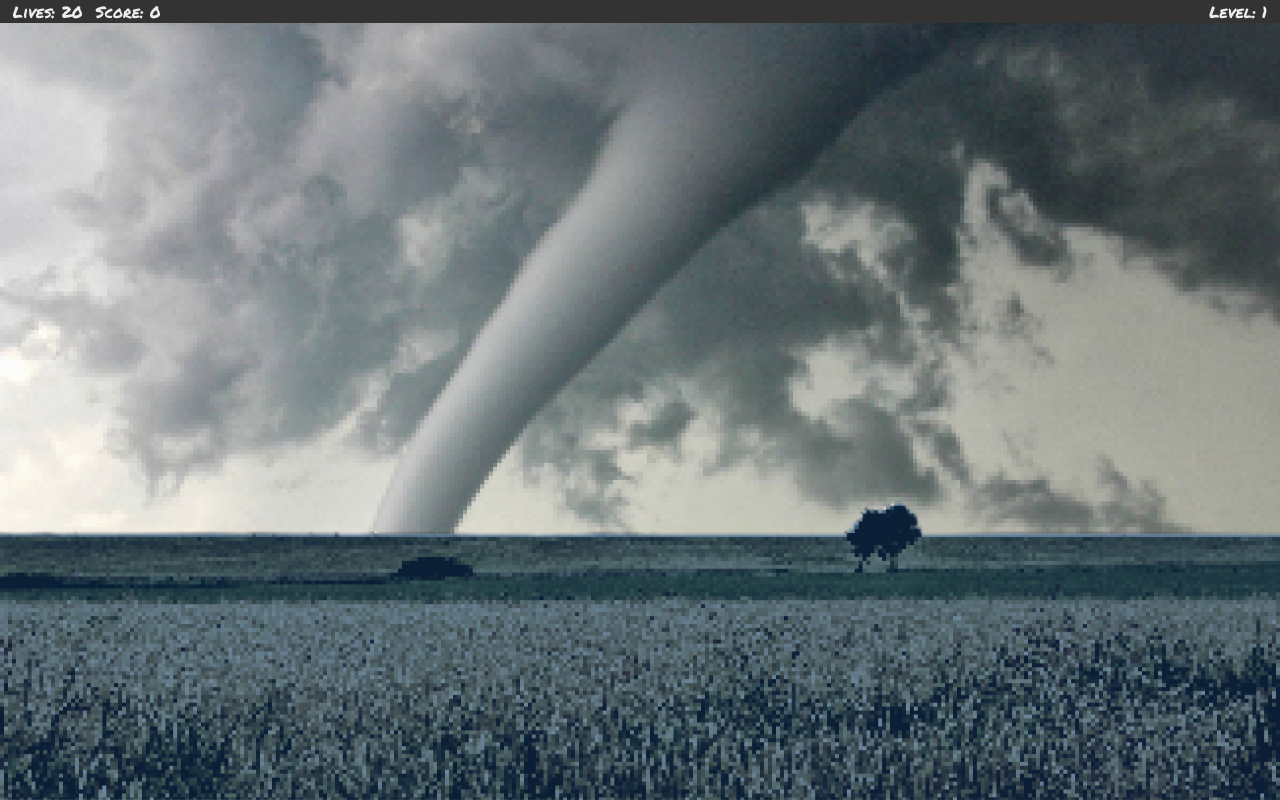
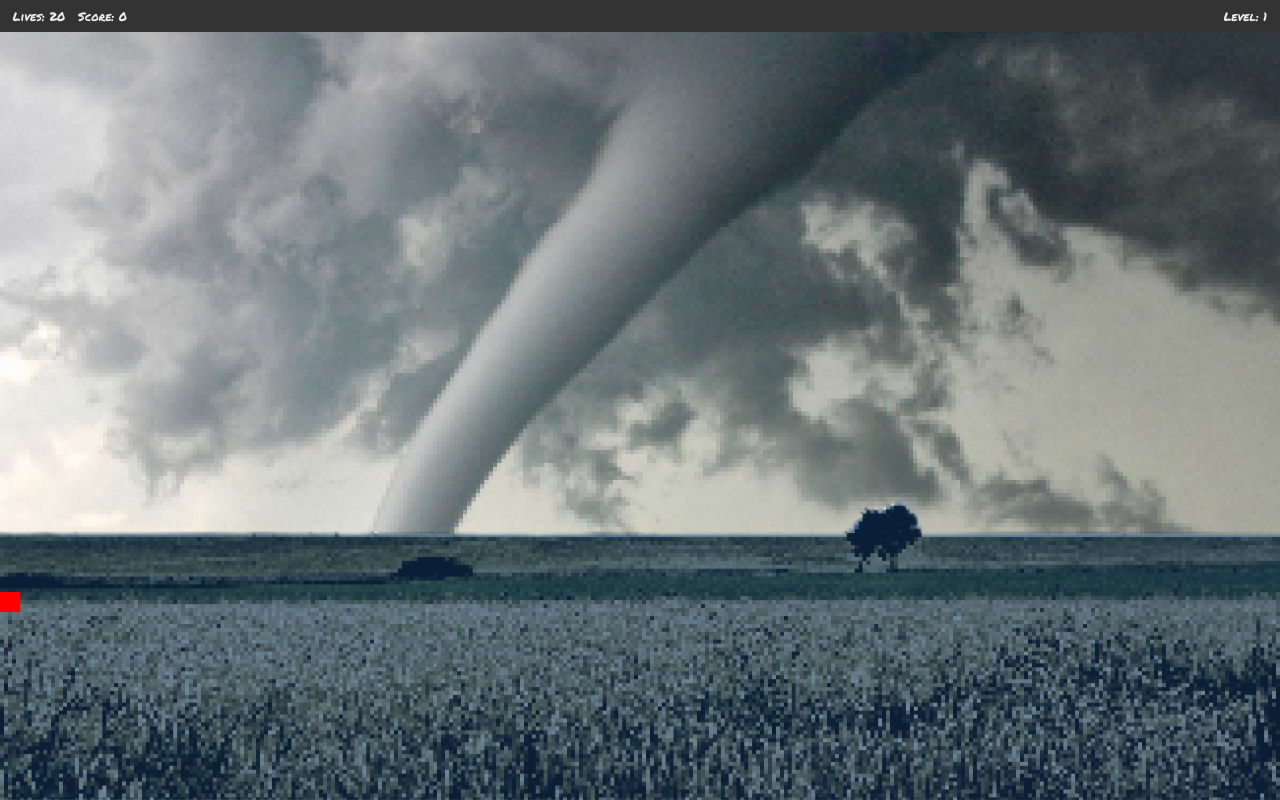
Before and after one commit to javisastre/type-phoon, a plain HTML site: page index.html in a window 1280 px wide. Both pictures are taken after a click on the button "Start Game". Drawn offline with Linux system fonts and the light colour scheme.

Commit message:
z-index fixed

```diff
--- a/css/style.css
+++ b/css/style.css
@@ -29,11 +29,14 @@
 
 #game header {
   background-color: #333333;
+  height: 4vh;
   color: #eeeeee;
   font-family: "Permanent Marker", Arial, sans-serif;
+  font-size: 1.5vh;
   display: flex;
   flex-direction: row;
   justify-content: space-between;
+  align-items: center;
 }
 
 #left {
@@ -44,12 +47,19 @@
   padding-left: 1vw;
 }
 
-#rigth > div {
+#right > div {
   padding-right: 1vw;
 }
 
-#rigth {
+#right {
   text-align: right;
+}
+
+#canvas-container {
+  width: auto;
+  height: 100vh;
+  position: absolute;
+  z-index: 100;
 }
 
 #active-area img {
--- a/index.html
+++ b/index.html
@@ -15,7 +15,6 @@
     <script src="./src/background.js"></script>
     <script src="./src/game.js"></script>
     <script src="./src/data.js"></script>
-    <script src="./src/activeLetters.js"></script>
     <script src="./src/main.js"></script>
   </body>
 </html>
--- a/src/activeLetters.js
+++ /dev/null
@@ -1,17 +0,0 @@
-class ActiveLetters {
-  constructor() {
-    this.active = [];
-  }
-
-  addLetter() {
-    const random = Math.floor(Math.random() * letters.length);
-    const letter = new Letter(random);
-    this.active.push(letter);
-  }
-
-  printActiveLetters() {
-    for (let letter of this.active) {
-      console.log(letter.char);
-    }
-  }
-}
--- a/src/game.js
+++ b/src/game.js
@@ -10,23 +10,65 @@ class Game {
     this.lives = 20;
     this.score = 0;
     this.level = 1;
-    this.library = new ActiveLetters();
+    this.canvas = null;
+    this.library = [];
+    this.canvasContext = null;
+    this.gameIsOver = false;
+    this.gameScreen = null;
   }
 
   start() {
+    // locate canvas and start the canvas context
+    this.canvas = document.querySelector("canvas");
+    this.canvasContext = this.canvas.getContext("2d");
+
+    //set canvas dimensions to the container around it
+    const canvasContainer = document.querySelector("#canvas-container");
+    console.log(canvasContainer);
+    let containerW = canvasContainer.offsetWidth;
+    let containerH = canvasContainer.clientHeight;
+    console.log(containerW + "x" + containerH);
+
+    this.canvas.setAttribute("width", canvasContainer.offsetWidth);
+    this.canvas.setAttribute("height", canvasContainer.offsetHeight);
+
+    // locate all the header elements and assign them their values
     lives = document.querySelector("#lives .value");
     lives.innerHTML = this.lives;
     score = document.querySelector("#score .value");
     score.innerHTML = this.score;
     level = document.querySelector("#level .value");
     level.innerHTML = this.level;
+
+    // store the activeArea's element address
     activeArea = document.querySelector("#active-area img");
 
-    this.library.addLetter();
-    this.library.printActiveLetters();
+    // call the main loop function
+    this.mainLoop();
+  }
 
-    addEventListener("mouseover", function (event) {
-      console.log("over");
-    });
+  mainLoop() {
+    const loop = () => {
+      // we create one random letter per loop
+      this.addLetter();
+
+      // we all draw the letters
+
+      this.library.forEach((letter) => {
+        letter.updatePosition();
+        letter.draw();
+      });
+    };
+
+    window.requestAnimationFrame(loop);
+  }
+
+  addLetter() {
+    const randomLetter = Math.floor(Math.random() * letters.length);
+    const letter = new Letter(randomLetter, this.canvas);
+    this.library.push(letter);
   }
 }
+// addEventListener("mouseover", function (event) {
+//   console.log("over");
+// });
--- a/src/letter.js
+++ b/src/letter.js
@@ -1,8 +1,23 @@
 class Letter {
-  constructor(idNum) {
+  constructor(idNum, canvas) {
+    this.canvasContext = canvas.getContext("2d");
     this.id = idNum;
     this.char = letters[idNum].char;
     this.normal = letters[idNum].normalImg;
     this.shiny = letters[idNum].shinyImg;
+    this.size = 20;
+    this.x = 0; //Math.floor(Math.random() * canvas.offsetWidth);
+    this.y = 540;
+    this.fallSpeed = 20;
+  }
+
+  updatePosition() {
+    this.y += this.fallSpeed;
+    console.log(this.y);
+  }
+
+  draw() {
+    this.canvasContext.fillStyle = "red";
+    this.canvasContext.fillRect(this.x, this.y, this.size, this.size);
   }
 }
--- a/src/main.js
+++ b/src/main.js
@@ -36,7 +36,6 @@ function removeSplashScreen() {
 function createGameScreen() {
   gameScreen = buildDom(`
   <div id="game">
-    <main>
     <header>
     <div id="left">
       <div id="lives">
@@ -48,20 +47,19 @@ function createGameScreen() {
         <span class="value"></span>
       </div>
     </div>
-    <div id="rigth">
+    <div id="right">
       <div id="level">
         <span class="label">Level:</span>
         <span class="value"></span>
       </div>
     </div>
       </header>
-      <div class="canvas-container">
+      <div id="canvas-container">
         <canvas></canvas>
       </div>
       <div id="active-area">
         <img src="./img/ActiveArea.png" alt="Active Area" />
       </div>
-    </main>
   </div>`);
   document.body.appendChild(gameScreen);
   setBackground("../img/Background1.jpg");
```
Also changed, not shown: resources.html (+2 -4 lines).
